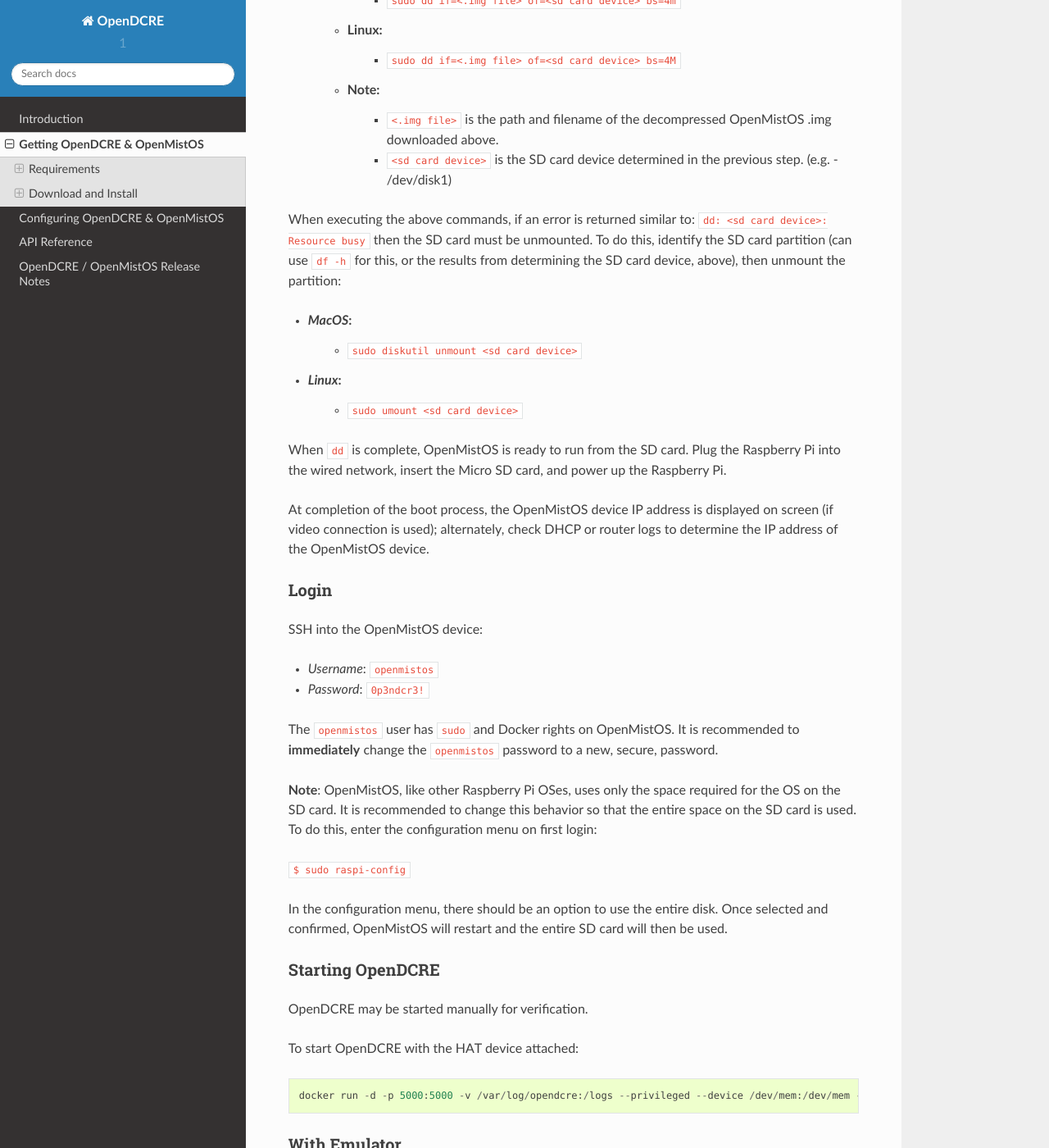
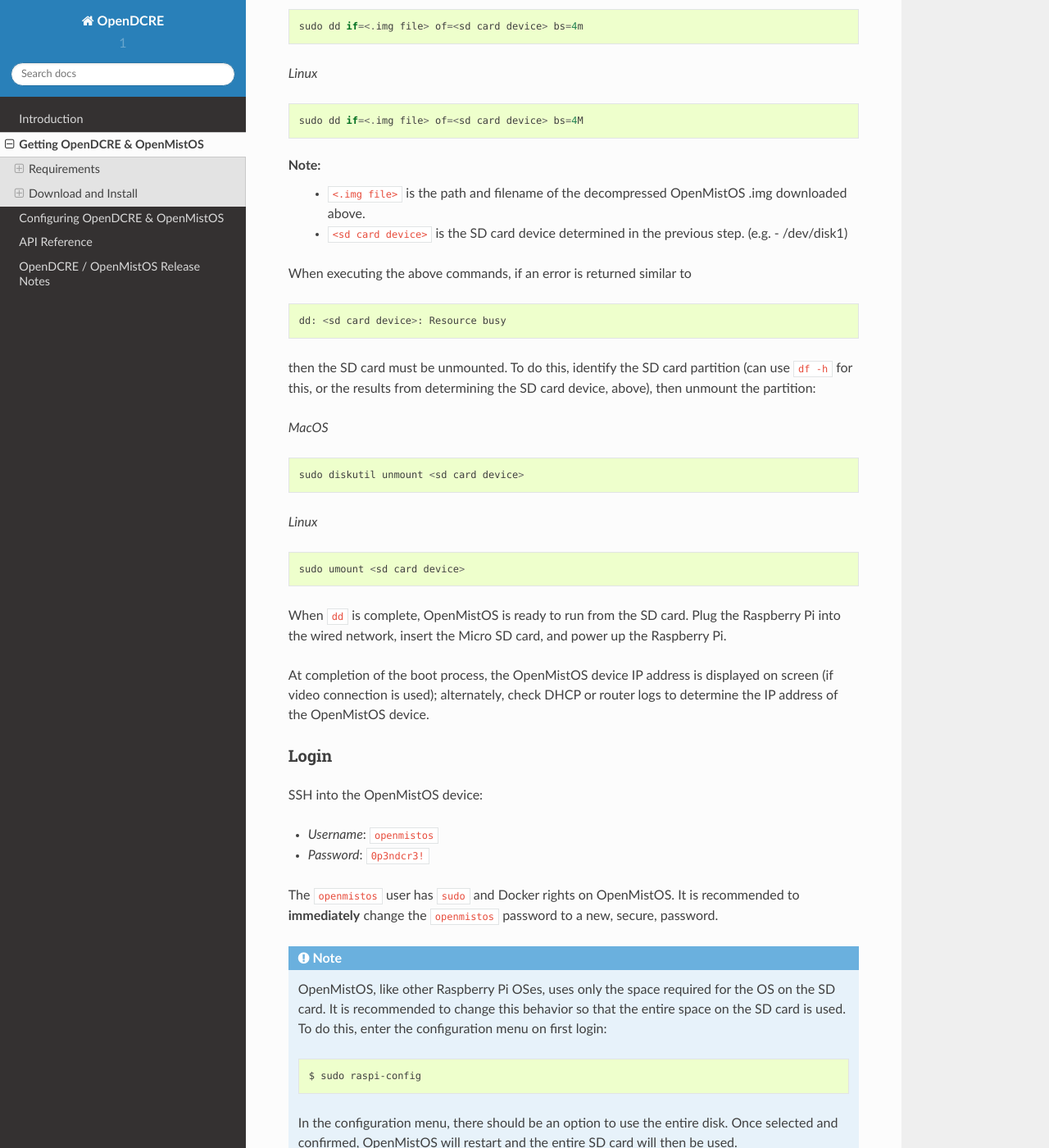
Before and after one commit to vapor-ware/synse-server, a Sphinx documentation site: the page built from docs/source/installation.rst, in a window 1280 px wide and 1400 px high, scrolled down 1051 px. Shown: the whole window at 82% size. Built offline with Sphinx 7.4.7 and the Read the Docs theme 2.0.0, drawn with Linux system fonts in a browser that asks for light colours; some of the changed lines change nothing that is shown; some of the changed text lies outside the part shown.

Commit message:
flatten out installation instructions from the nested bullet lists, apply some rst formatting

```diff
--- a/docs/source/installation.rst
+++ b/docs/source/installation.rst
@@ -41,26 +41,48 @@
 Install
 -------
 
-- Insert Micro SD card into card reader, and determine the SD card device:
-    - MacOS:
-        - ``sudo diskutil list``
-    - Linux:
-        - ``sudo fdisk -l``
-- Use ``dd`` to write image to card:
-    - MacOS:
-        - ``sudo dd if=<.img file> of=<sd card device> bs=4m``
-    - Linux:
-        - ``sudo dd if=<.img file> of=<sd card device> bs=4M``
-    - Note:
-        - ``<.img file>`` is the path and filename of the decompressed OpenMistOS .img downloaded above.
-        - ``<sd card device>`` is the SD card device determined in the previous step. (e.g. - /dev/disk1)
+Insert Micro SD card into card reader, and determine the SD card device:
+*MacOS*
+::
 
-When executing the above commands, if an error is returned similar to: ``dd: <sd card device>: Resource busy`` then the SD card must be unmounted. To do this, identify the SD card partition (can use ``df -h`` for this, or the results from determining the SD card device, above), then unmount the partition:
+    sudo diskutil list
 
-- *MacOS*:
-    - ``sudo diskutil unmount <sd card device>``
-- *Linux*:
-    - ``sudo umount <sd card device>``
+*Linux*
+::
+
+    sudo fdisk -l
+
+Use ``dd`` to write image to card:
+*Macos*
+::
+
+    sudo dd if=<.img file> of=<sd card device> bs=4m
+
+*Linux*
+::
+
+    sudo dd if=<.img file> of=<sd card device> bs=4M
+
+Note:
+    - ``<.img file>`` is the path and filename of the decompressed OpenMistOS .img downloaded above.
+    - ``<sd card device>`` is the SD card device determined in the previous step. (e.g. - /dev/disk1)
+
+When executing the above commands, if an error is returned similar to
+::
+
+    dd: <sd card device>: Resource busy
+
+then the SD card must be unmounted. To do this, identify the SD card partition (can use ``df -h`` for this, or the results from determining the SD card device, above), then unmount the partition:
+
+*MacOS*
+::
+
+    sudo diskutil unmount <sd card device>
+
+*Linux*
+::
+
+    sudo umount <sd card device>
 
 When ``dd`` is complete, OpenMistOS is ready to run from the SD card.  Plug the Raspberry Pi into the wired network, insert the Micro SD card, and power up the Raspberry Pi.
 
@@ -77,11 +99,14 @@
 
 The ``openmistos`` user has ``sudo`` and Docker rights on OpenMistOS.  It is recommended to **immediately** change the ``openmistos`` password to a new, secure, password.
 
-**Note**: OpenMistOS, like other Raspberry Pi OSes, uses only the space required for the OS on the SD card. It is recommended to change this behavior so that the entire space on the SD card is used. To do this, enter the configuration menu on first login:
+.. note::
 
-``$ sudo raspi-config``
+    OpenMistOS, like other Raspberry Pi OSes, uses only the space required for the OS on the SD card. It is recommended to change this behavior so that the entire space on the SD card is used. To do this, enter the configuration menu on first login:
+    ::
 
-In the configuration menu, there should be an option to use the entire disk. Once selected and confirmed, OpenMistOS will restart and the entire SD card will then be used.
+        $ sudo raspi-config
+
+    In the configuration menu, there should be an option to use the entire disk. Once selected and confirmed, OpenMistOS will restart and the entire SD card will then be used.
 
 Starting OpenDCRE
 -----------------
@@ -122,7 +147,7 @@
     http://<openmistos ip address>:5000/opendcre/1.2/test
 
 Output should be similar to:
-::
+.. code-block:: json
 
     {
         "status": "ok"
```
